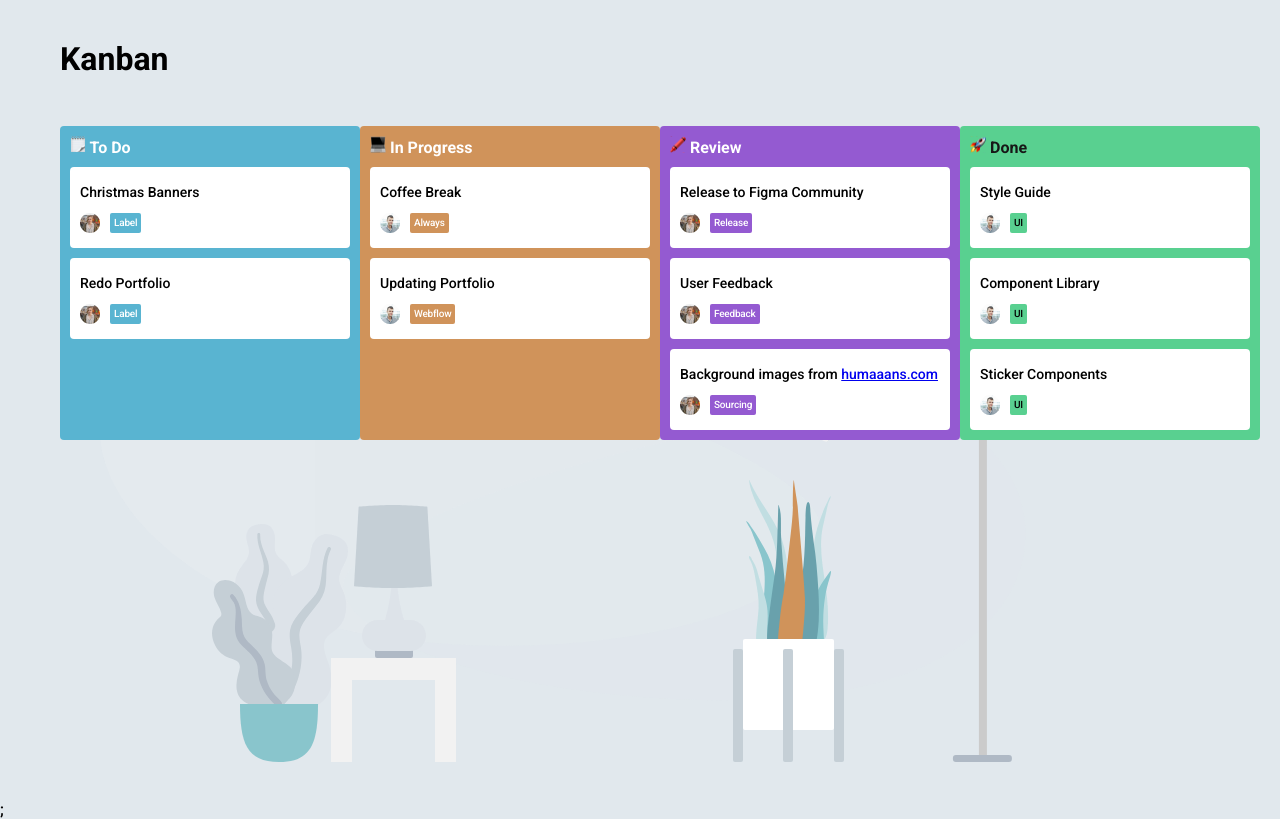
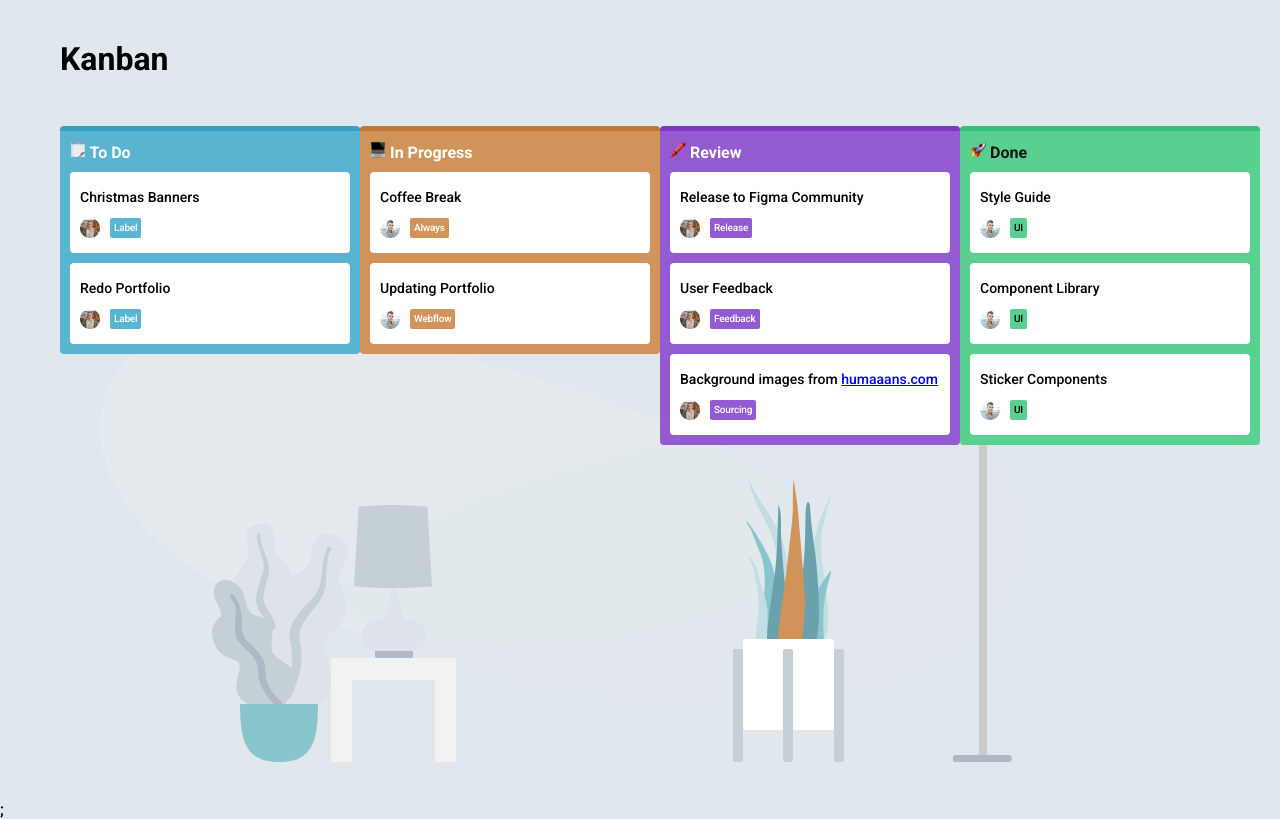
Before and after one commit to PauloHFS/kanban-board, a React (Create React App) app: page / in a window 1280 px wide. Built offline with nearby package versions, Linux system fonts and the light colour scheme.

Commit message:
fix(Column.css): concertando o height e adicionando a borda superior

```diff
--- a/src/components/Column/Column.css
+++ b/src/components/Column/Column.css
@@ -1,5 +1,7 @@
 .column {
   max-width: 300px;
+
+  height: fit-content;
 
   padding: 10px;
 
@@ -21,18 +23,22 @@
 
 .column__background__blue {
   background-color: #59b4d1;
+  border-top: 5px solid hsl(194, 57%, 48%);
 }
 
 .column__background__orange {
   background-color: #d0935a;
+  border-top: 5px solid hsl(29, 56%, 48%);
 }
 
 .column__background__purple {
   background-color: #945ad1;
+  border-top: 5px solid hsl(269, 56%, 49%);
 }
 
 .column__background__green {
   background-color: #59d090;
+  border-top: 5px solid hsl(148, 56%, 48%);
 }
 
 .column__text__white {
```
